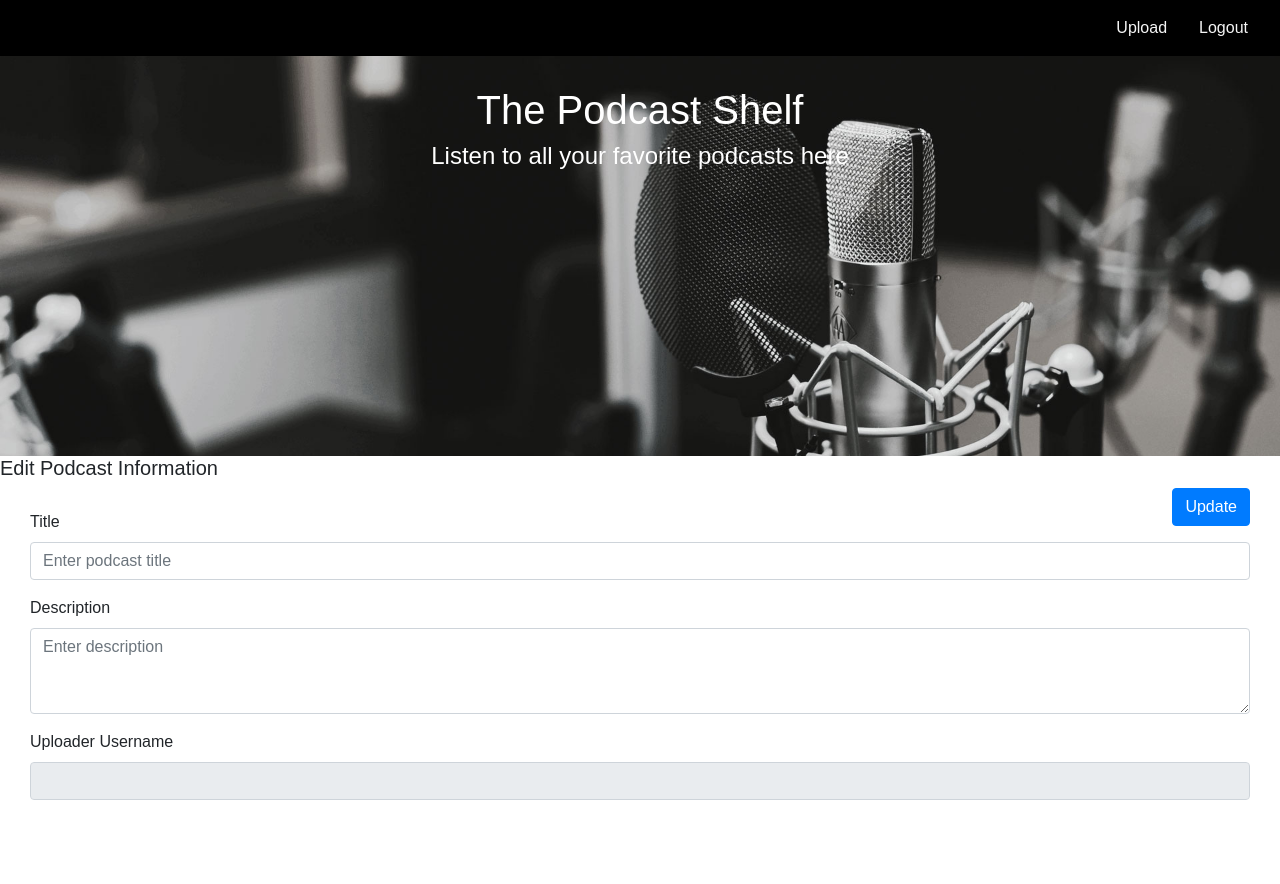
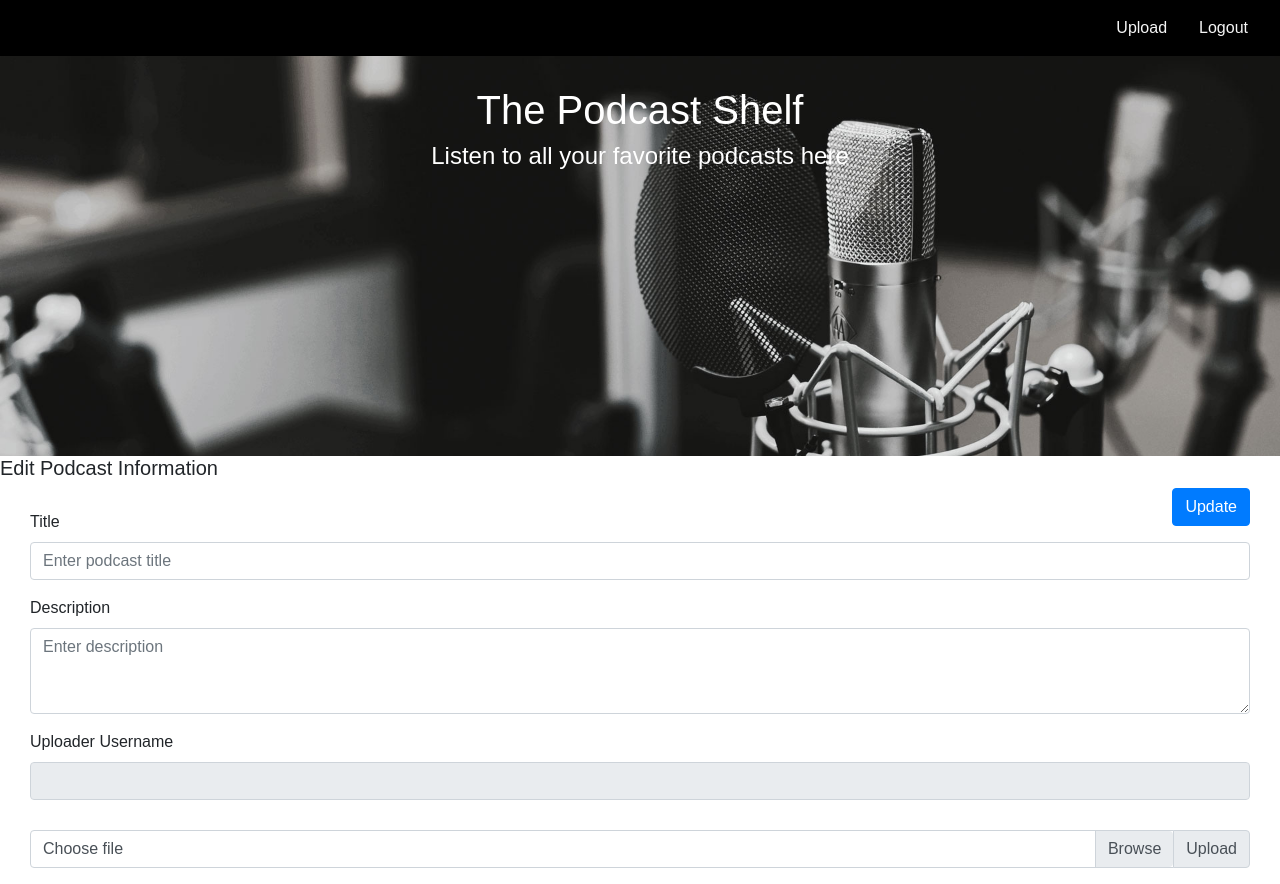
Before and after one commit to Prescientje/react-podcaster, a React (Create React App) app: page /edit/1 in a window 1280 px wide. Before the commit the page ends 830 px from the top, so only its background shows below. Built offline with nearby package versions, Linux system fonts and the light colour scheme; no server answers; sample sign-in values are in the browser's storage.

Commit message:
Added ability to upload podcast on the UI side

```diff
--- a/src/components/EditPodcast/EditPodcast.css
+++ b/src/components/EditPodcast/EditPodcast.css
@@ -6,3 +6,11 @@
     float: right;
     margin-right: 30px;
 }
+
+.upload-podcast {
+    padding: 0px 30px;
+}
+
+.upload-button {
+    cursor: pointer;
+}
--- a/src/components/EditPodcast/EditPodcast.js
+++ b/src/components/EditPodcast/EditPodcast.js
@@ -9,7 +9,8 @@ class EditPodcast extends Component {
         this.state = {
             title: '',
             description: '',
-            uploader: ''
+            uploader: '',
+            podcastFile: ''
         };
     }
 
@@ -36,6 +37,18 @@ class EditPodcast extends Component {
         console.log('Updating podcast');
     }
 
+    uploadPodcast = () => {
+        console.log('Uploading podcast', this.state.podcastFile);
+    }
+
+    setPodcastFile = (event) => {
+        if (event.target.files.length > 0) {
+            this.setState({
+                podcastFile: event.target.files[0]
+            });
+        }
+    }
+
     render() {
         return (
             <span>
@@ -57,6 +70,15 @@ class EditPodcast extends Component {
                         <input type="text" className="form-control" id="podcastUploader" value={this.state.uploader} readOnly/>
                     </div>
                 </form>
+                <div className="input-group mb-3 upload-podcast">
+                    <div className="custom-file">
+                        <input type="file" className="custom-file-input" id="podcastFile" onChange={this.setPodcastFile} />
+                        <label className="custom-file-label" htmlFor="podcastFile">Choose file</label>
+                    </div>
+                    <div className="input-group-append">
+                        <span className="input-group-text upload-button" onClick={this.uploadPodcast}>Upload</span>
+                    </div>
+                </div>
             </span>
         );
     }
```
